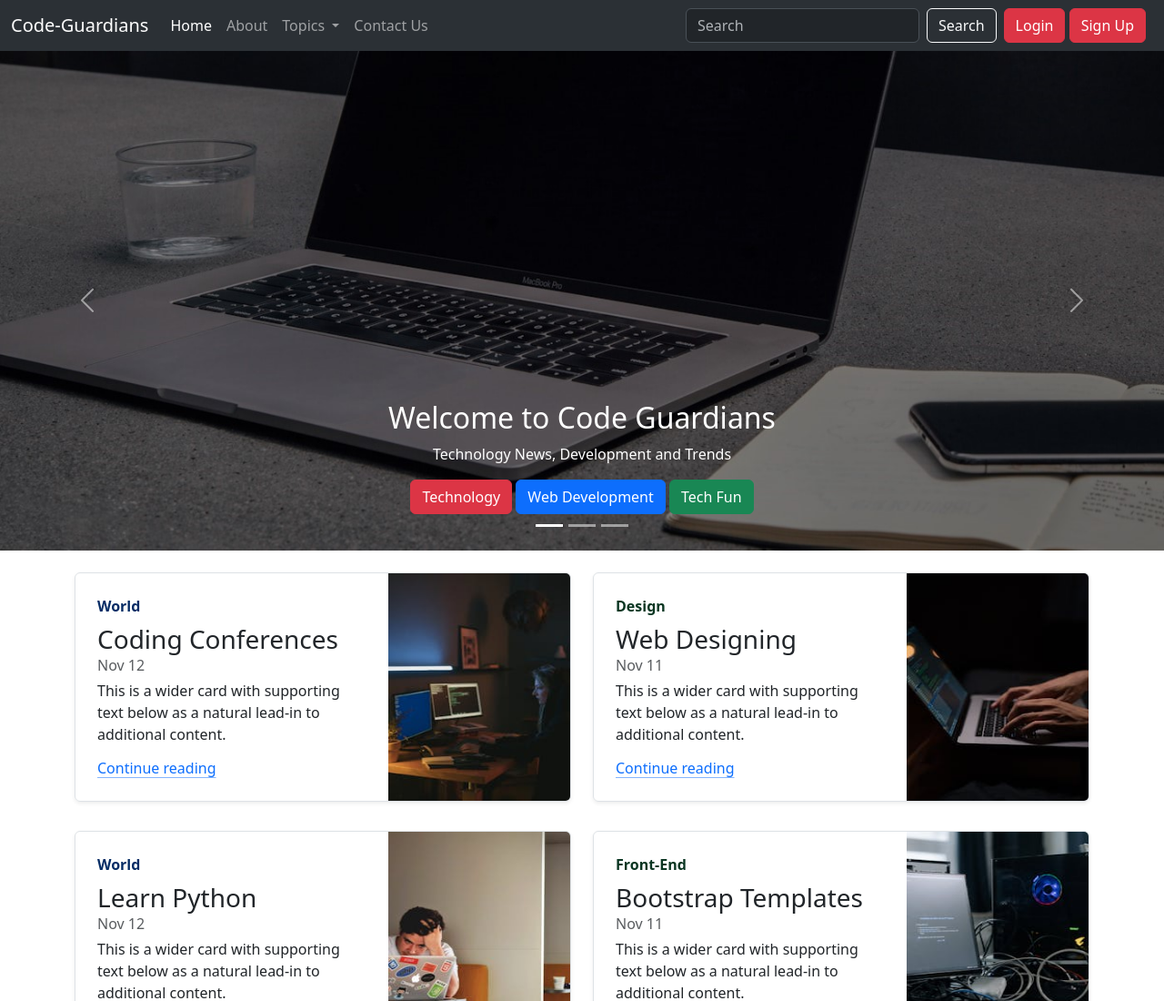
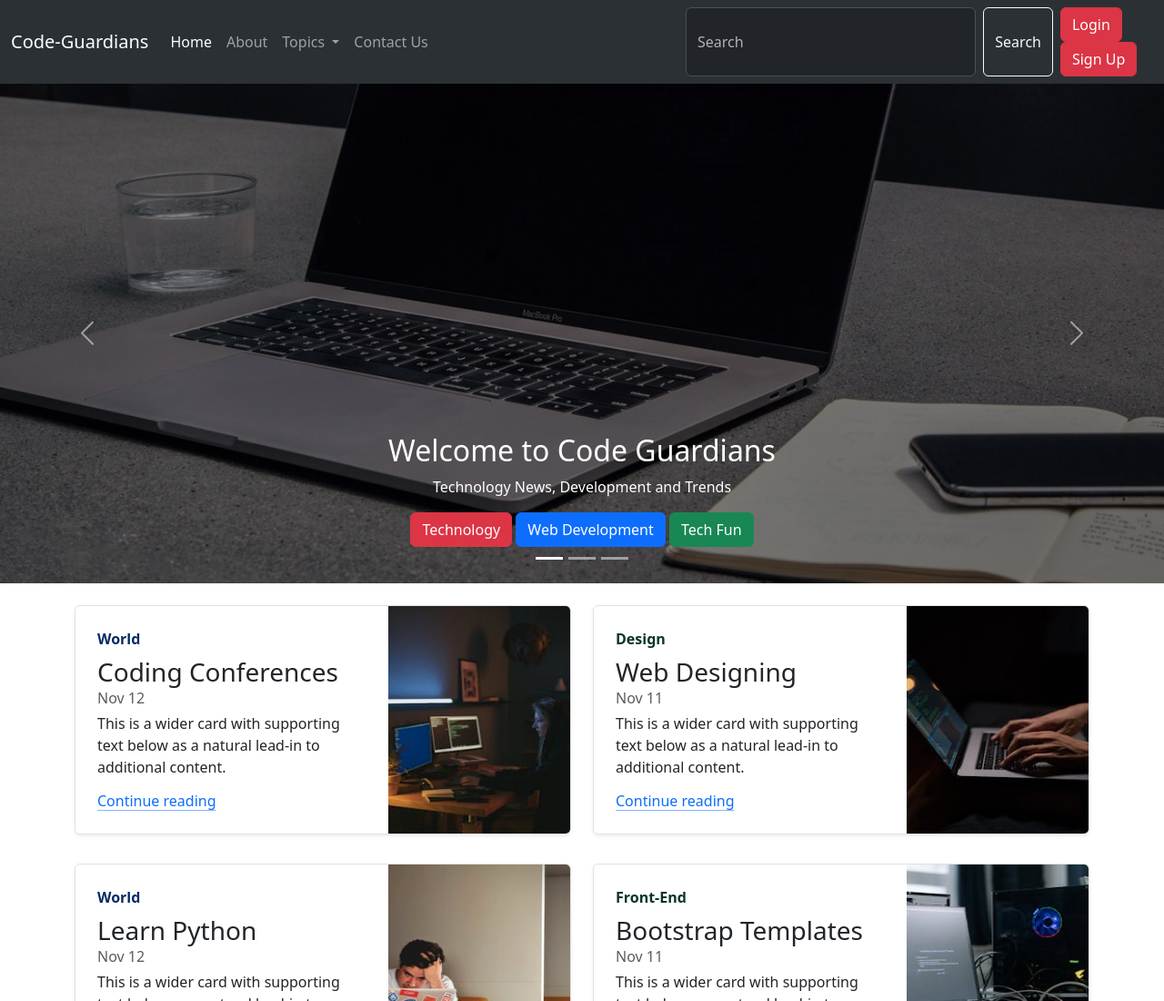
Before and after one commit to imran0361/CodeGuardians, a plain HTML site: page index.html in a window 1280 px wide. Shown: the top 1100 px of the page at 91% size. Drawn offline with nearby package versions, Linux system fonts and the light colour scheme.

Commit message:
Update index.html

```diff
--- a/index.html
+++ b/index.html
@@ -67,9 +67,7 @@
               aria-label="Search"
             />
             <button class="btn btn-outline-light" type="submit">Search</button>
-
-          </form>
-                  <div class="mx-2">
+               <div class="mx-2 d-block">
           <button
             class="btn btn-danger"
             data-bs-toggle="modal"
@@ -85,6 +83,8 @@
             Sign Up
           </button>
         </div>
+          </form>
+
         </div>
 
       </div>
```
